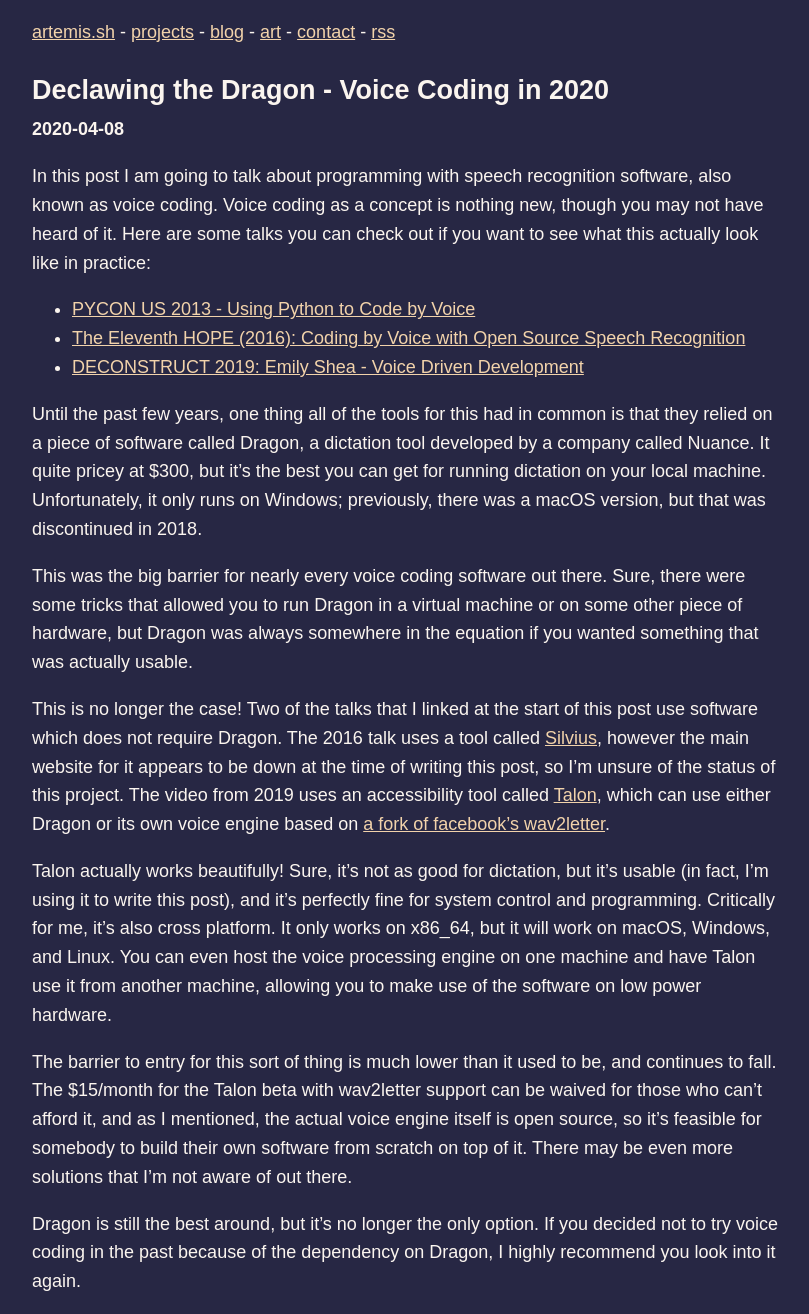
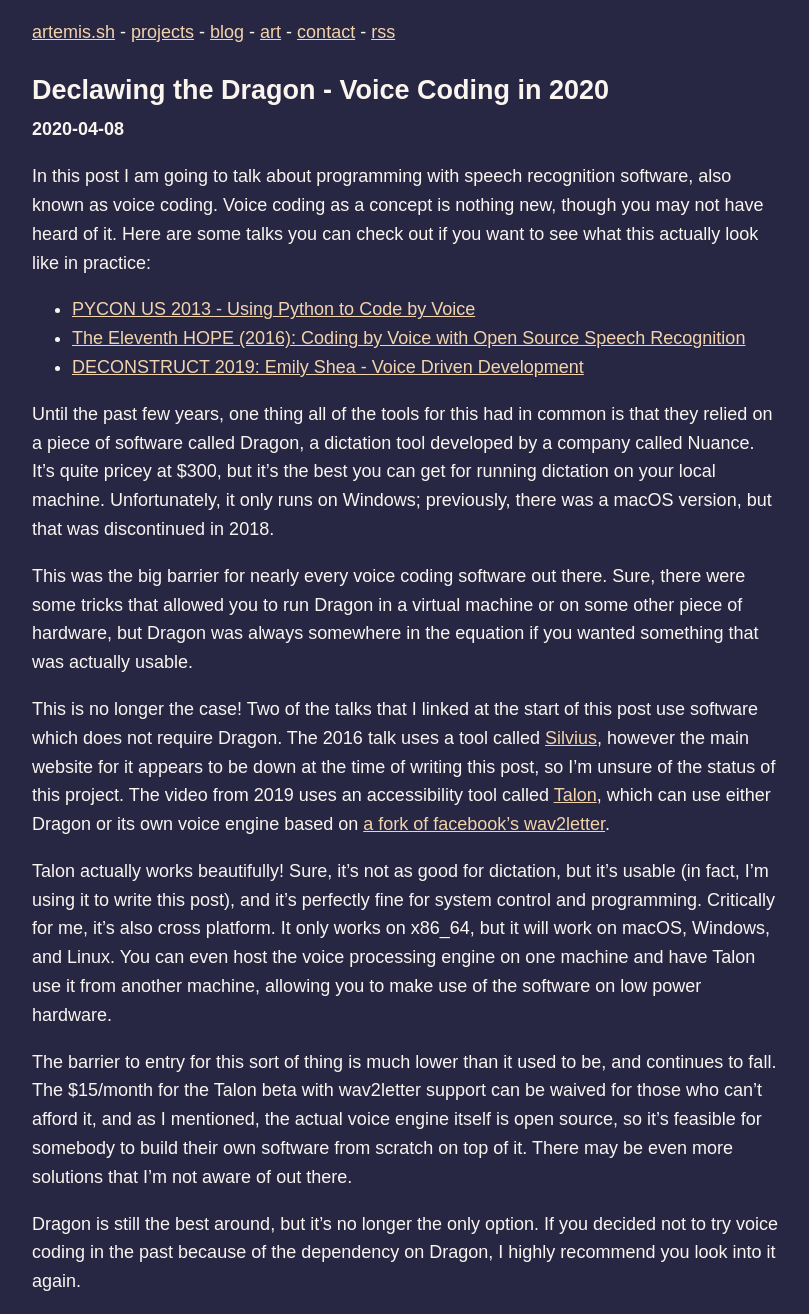
Before and after one commit to faithanalog/faithanalog.github.io, a Jekyll site: the page built from _posts/2020-04-08-declawing-the-dragon.md, in a window 1280 px wide. Shown: the whole page, without its empty margins (233-1042 px from the left). Built offline with Jekyll 4.4.1, drawn with Linux system fonts in a browser that asks for light colours.

Commit message:
forgot an s

```diff
--- a/_posts/2020-04-08-declawing-the-dragon.md
+++ b/_posts/2020-04-08-declawing-the-dragon.md
@@ -8,7 +8,7 @@ In this post I am going to talk about programming with speech recognition softwa
 - [The Eleventh HOPE (2016): Coding by Voice with Open Source Speech Recognition](https://www.youtube.com/watch?v=YRyYIIFKsdU)
 - [DECONSTRUCT 2019: Emily Shea - Voice Driven Development](https://www.deconstructconf.com/2019/emily-shea-voice-driven-development)
 
-Until the past few years, one thing all of the tools for this had in common is that they relied on a piece of software called Dragon, a dictation tool developed by a company called Nuance. It quite pricey at $300, but it's the best you can get for running dictation on your local machine. Unfortunately, it only runs on Windows; previously, there was a macOS version, but that was discontinued in 2018.
+Until the past few years, one thing all of the tools for this had in common is that they relied on a piece of software called Dragon, a dictation tool developed by a company called Nuance. It's quite pricey at $300, but it's the best you can get for running dictation on your local machine. Unfortunately, it only runs on Windows; previously, there was a macOS version, but that was discontinued in 2018.
 
 This was the big barrier for nearly every voice coding software out there. Sure, there were some tricks that allowed you to run Dragon in a virtual machine or on some other piece of hardware, but Dragon was always somewhere in the equation if you wanted something that was actually usable.
 
```
